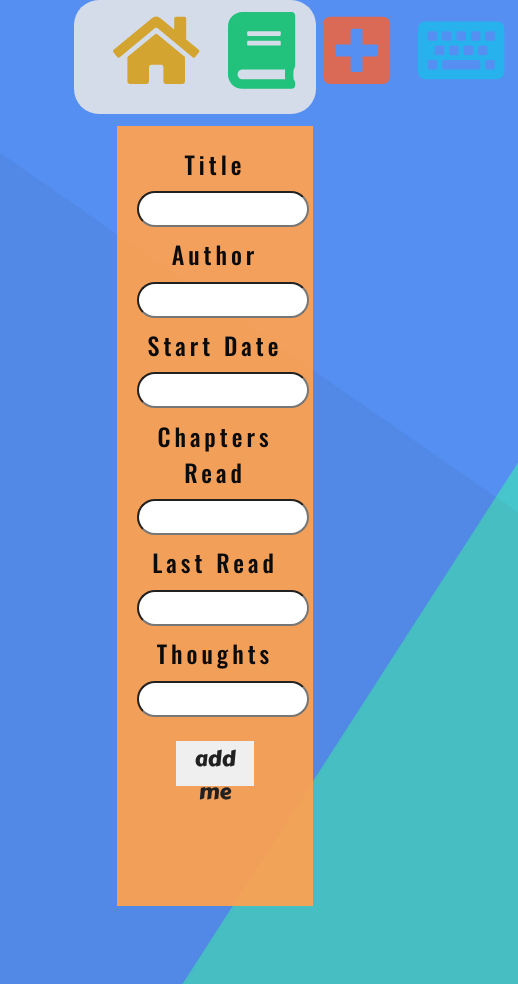
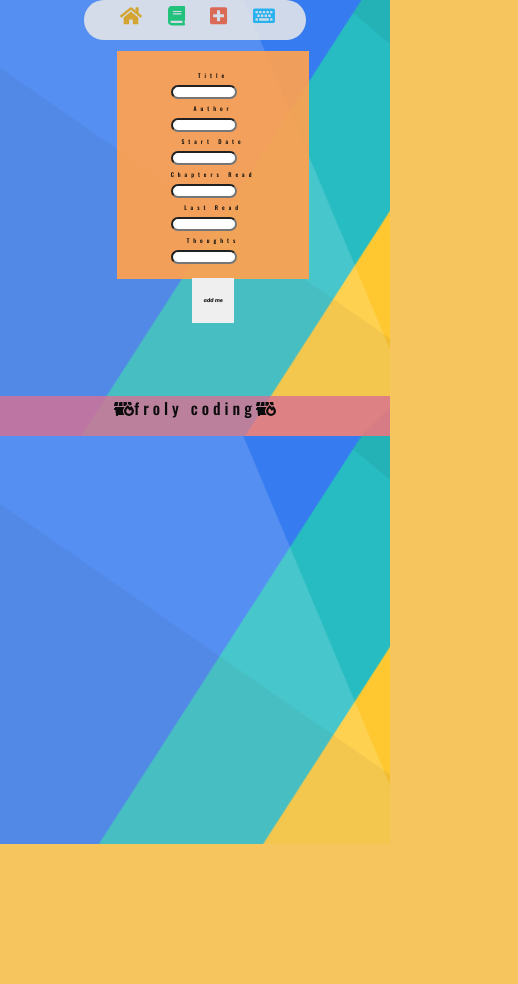
Before and after one commit to shelby-frolycoding/bookends, a React (Create React App) app: page /add-book in a window 390 px wide. Shown: the whole page, 518 px wide, since content can reach past the window. After the commit the page ends 844 px from the top, so only its background shows below. Built offline with nearby package versions, Linux system fonts and the light colour scheme; no server answers.

Commit message:
mobile is working woooooo

```diff
--- a/src/App.css
+++ b/src/App.css
@@ -42,9 +42,9 @@ body {
   font-family: 'Fredoka One', cursive;
   text-shadow: 2px 2px rgb(31, 31, 31);
   background-color: rgba(96, 96, 96, 0.954);
-  width: 50%;
-  height: 200px;
-  font-size: 700%;
+  width: 50vw;
+  height: 11vw;
+  font-size: 8vw;
   color: rgba(250, 250, 250, 0.968);
   text-align: center;
   justify-content: center;
@@ -60,20 +60,20 @@ body {
 }
 .empty {
 width: 100%;
-height: 100px;
+height: 300px;
 
 }
 
 
 .nav-bar {
 
-font-size: 480%;
+font-size: 5vw;
 padding: 1%;
 padding-bottom: 10px;
 margin: 0 auto;
 background-color: rgba(232, 232, 232, 0.865);
-height: 100px;
-width: 60%;
+height: 6.6vw;
+width: 55vw;
 border-radius: 25px;
 font-family: 'Fredoka One', cursive;
 text-shadow: 2px 2px rgb(31, 31, 31);
@@ -123,55 +123,55 @@ background-color: rgba(201, 201, 201, 0.906);
   background-color: rgba(201, 201, 201, 0.906);
 }
 
+footer {
+ font-family: 'Oswald', sans-serif;
+ background-color: rgba(216, 112, 147, 0.797);
+ width: 100%;
+ height: 40px;
+}
+
 /* MEDIA */
 
-/* @media only screen and  (max-width: 700) {
+ @media only screen and  (max-width: 700) {
 
 
   body {
-
-
-
-  }
-  .header-fix {
-
-
-
-  }
-   h1 {
+   height: 100%;
 
 
 
   }
 
+
   .welcome {
-
-
-
-
-  }
-  .empty {
+  display: flex;
+  flex-flow: wrap;
+  font-size: 50%;
+  min-width: 200px;
+  font-size: 20%;
 
 
   }
 
-
   .nav-bar {
-
+    display: flex;
+    min-width: 700px;
 
 
   }
 
   .home-icon {
+    display: flex;
+
 
   }
   .book-icon {
-
+    display: flex;
   }
   .new-icon {
-
+    display: flex;
   }
   .write-icon {
-
+    display: flex;
   }
-} */
+}
--- a/src/App.js
+++ b/src/App.js
@@ -8,6 +8,8 @@ import Log from "./Components/Log";
 import Home from "./Components/Home";
 import Showlog from "./Components/Showlog";
 import { baseURL, config } from "./services";
+import { FontAwesomeIcon } from "@fortawesome/react-fontawesome";
+import { faDumpsterFire } from "@fortawesome/free-solid-svg-icons";
 import './App.css';
 
 function App() {
@@ -51,8 +53,13 @@ function App() {
         <Add books={books} setToggleFetch={setToggleFetch} />
       </Route>
 
-
-
+      <div className="foots">
+        <footer>
+          <FontAwesomeIcon icon={faDumpsterFire} />
+        froly coding
+        <FontAwesomeIcon icon={faDumpsterFire} />
+        </footer>
+      </div>
     </div>
   );
 }
--- a/src/Components/Add.css
+++ b/src/Components/Add.css
@@ -9,8 +9,8 @@ letter-spacing: 4px;
 
 .add-new{
   background-color: rgba(255, 161, 79, 0.927);
-  width: 40%;
-  height: 740px;
+  width: 39vw;
+  height: 48vw;
   display: flex;
   justify-content: center;
   margin-left: 30%;
@@ -19,8 +19,8 @@ letter-spacing: 4px;
   padding: 20px;
   justify-content: space-around;
   font-family: 'Oswald', sans-serif;
-  font-size: 150%;
-  margin-bottom: 20%;
+  font-size: 1.5vw;
+  margin-bottom: 30vw;
 }
 form {
   font-family: 'Oswald', sans-serif;
@@ -29,14 +29,14 @@ form {
 input {
 display: flex;
 flex-direction: column;
-width: 105%;
-height: 30px;
+width: 15vw;
+height: 2vw;
 text-align: center;
 margin-top: 6%;
 margin-bottom: 6%;
 border-radius: 20px;
 font-family: 'Oswald', sans-serif;
-font-size: 100%;
+font-size: 1vw;
 
 }
 
@@ -64,31 +64,32 @@ background-color: tomato;
 
 /* MEDIA  */
 
-/* @media only screen and  (max-width: 700) {
+@media only screen and  (max-width: 700) {
   body {
-
+height: 100%;
   }
 
   .add-new {
-
+     display: flex;
+     min-height: 100%;
 
     }
 
     form {
-
+      display: flex;
 
     }
 
     input {
-
+      display: flex;
 
     }
 
 
     .add-button {
-
+      display: flex;
 
     }
 
 
-} */
+}
```
Also changed, not shown: 1 other file (tests, documents, lock files or other folders).
